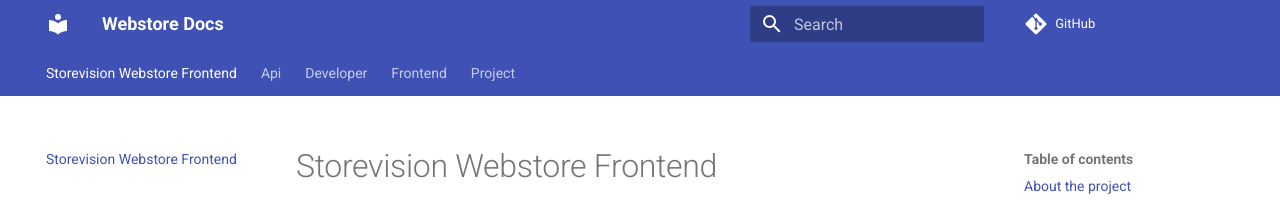
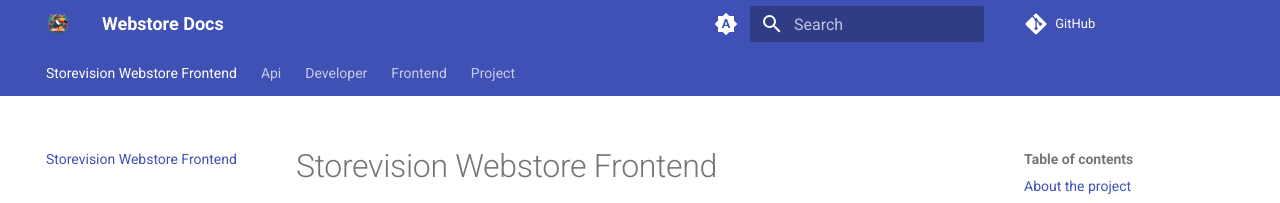
Before and after one commit to storevision/docs, an MkDocs documentation site: the page built from docs/index.md, in a window 1280 px wide. Shown: the top 203 px of the page. Built offline with MkDocs 1.6.1 and Material for MkDocs 9.7.7, drawn with Linux system fonts in a browser that asks for light colours; comment, search, counter and statistics services are not loaded.

Commit message:
Add darkmode * logo

```diff
--- a/mkdocs.yml
+++ b/mkdocs.yml
@@ -8,6 +8,28 @@
     - navigation.top
     - search
     - content.code.copy
+  logo: assets/logo.png
+  palette:
+    # Palette toggle for automatic mode
+    - media: "(prefers-color-scheme)"
+      toggle:
+        icon: material/brightness-auto
+        name: Switch to light mode
+
+    # Palette toggle for light mode
+    - media: "(prefers-color-scheme: light)"
+      scheme: default
+      toggle:
+        icon: material/brightness-7
+        name: Switch to dark mode
+
+    # Palette toggle for dark mode
+    - media: "(prefers-color-scheme: dark)"
+      scheme: slate
+      toggle:
+        icon: material/brightness-4
+        name: Switch to system preference
+
 
 markdown_extensions:
   - pymdownx.highlight:
```
Also changed, not shown: docs/assets/logo.png (added).
